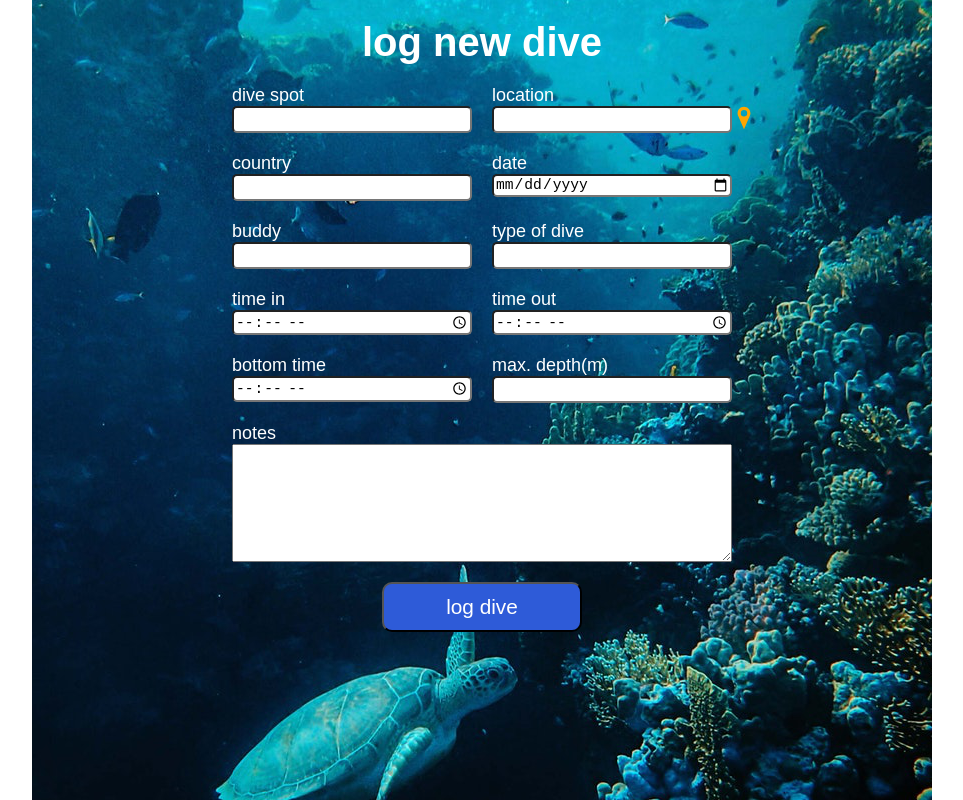
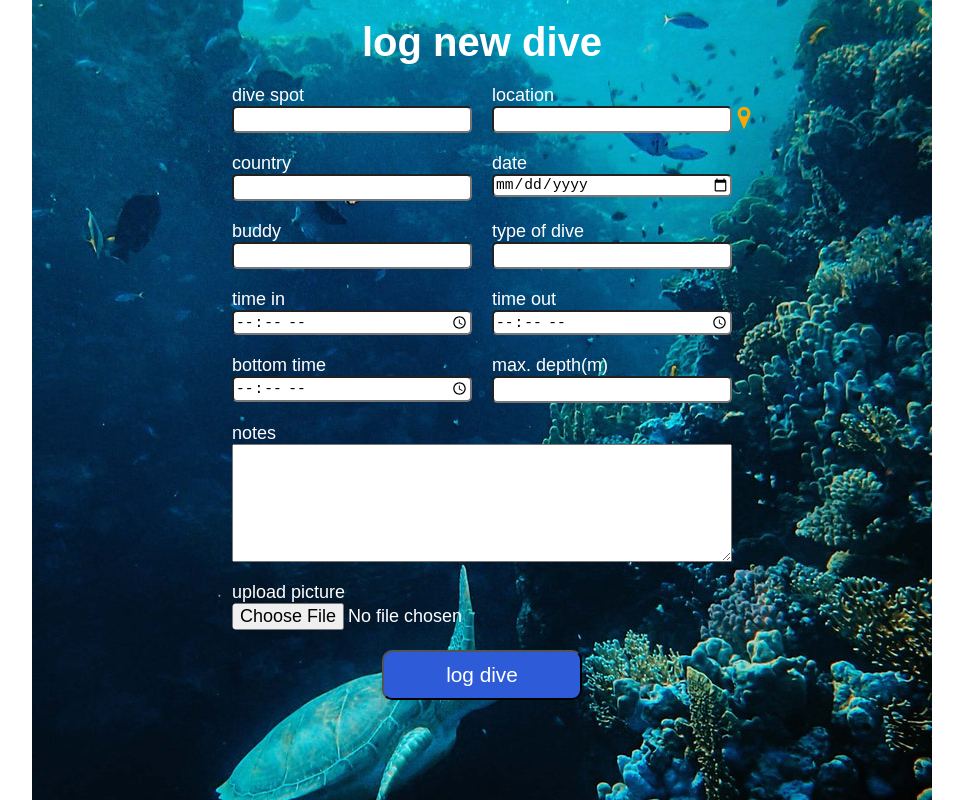
Before and after one commit to FlyingMoe91/capstone-project, a React (Create React App) app: page /NewDiveForm in a window 1280 px wide. Shown: the whole page, without its empty margins (158-1121 px from the left). Built offline with nearby package versions, Linux system fonts and the light colour scheme.

Commit message:
Add picture upload to addDive and editDive, picture is shown on divelog card

```diff
--- a/src/components/DiveLog/DiveLog.js
+++ b/src/components/DiveLog/DiveLog.js
@@ -21,13 +21,13 @@
   notes,
   _id,
   coordinates,
+  image,
   onDelete,
   setView,
   onEditDiverInfo,
 }) {
   const [active, setActive] = useState(true);
   const [modalActive, setModalActive] = useState(false);
-  console.log(coordinates);
   return (
     <>
       <Card>
@@ -57,6 +57,7 @@
                       buddy,
                       notes,
                       coordinates,
+                      image,
                       _id,
                     })
                   }
@@ -98,6 +99,7 @@
             ) : (
               ''
             )}
+            <StyledImage src={image} alt={image} />
           </CardDetails>
         )}
       </Card>
@@ -213,3 +215,10 @@
   border: 2px solid black;
   border-radius: 5px;
 `;
+
+const StyledImage = styled.img`
+  grid-column-start: 1;
+  grid-column-end: 3;
+  margin: 0 auto;
+  width: 80%;
+`;
--- a/src/components/EditDive/EditDive.js
+++ b/src/components/EditDive/EditDive.js
@@ -1,17 +1,19 @@
 import styled from 'styled-components';
-import { nanoid } from 'nanoid';
 import { IoMdArrowRoundBack as ArrowBack } from 'react-icons/io';
+import { GiCancel as Remove } from 'react-icons/gi';
 import Button from '../Button/Button';
 import ScreenReaderOnly from '../ScreenReaderOnly';
-import { Link } from 'react-router-dom';
-import { edit } from '@cloudinary/url-gen/actions/animated';
+import axios from 'axios';
+import { useState } from 'react';
 
-export default function EditDive({
-  onClickBack,
-  onEditDive,
-  locationInfos,
-  editDiveInfos,
-}) {
+const CLOUDNAME = process.env.REACT_APP_CLOUDINARY_CLOUDNAME;
+const PRESET = process.env.REACT_APP_CLOUDINARY_PRESET;
+
+export default function EditDive({ onClickBack, onEditDive, editDiveInfos }) {
+  const [image, setImage] = useState(editDiveInfos.image);
+  const [loading, setLoading] = useState(false);
+  const [process, setProcess] = useState(0);
+  console.log(editDiveInfos);
   return (
     <Wrapper>
       <ButtonBack name="back" onClick={onClickBack}>
@@ -150,12 +152,66 @@
             maxLength="500"
           />
         </LastDivStyled>
+        <ImageUpload>
+          {image ? (
+            <>
+              <img src={image} alt="undefined" />
+              <button onClick={handleRemovePic}>
+                <Remove />
+              </button>
+            </>
+          ) : (
+            <>
+              <label>upload picture</label>
+              <input
+                type="file"
+                name="file"
+                aria-label="picture-upload"
+                onChange={upload}
+              />
+              {loading && <div>Uploading Image...{process}%</div>}
+            </>
+          )}
+        </ImageUpload>
         <ButtonSubmit variant="submit" name="log dive">
           edit dive
         </ButtonSubmit>
       </FormStyled>
     </Wrapper>
   );
+
+  function upload(event) {
+    const url = `https://api.cloudinary.com/v1_1/${CLOUDNAME}/upload`;
+    const formData = new FormData();
+    formData.append('file', event.target.files[0]);
+    formData.append('upload_preset', PRESET);
+
+    axios
+      .post(url, formData, {
+        headers: {
+          'Content-type': 'multipart/form-data',
+        },
+        onUploadProgress: progressEvent => {
+          setLoading(true);
+          const percent = Math.round(
+            (progressEvent.loaded * 100) / progressEvent.total
+          );
+          setProcess(percent);
+        },
+      })
+      .then(onImageSave)
+      .catch(err => console.error(err));
+  }
+
+  function onImageSave(response) {
+    setImage(response.data.url);
+  }
+
+  function handleRemovePic() {
+    setImage('');
+    setProcess(0);
+    setLoading(false);
+  }
 
   function handleSubmit(event) {
     event.preventDefault();
@@ -185,6 +241,7 @@
       maxDepth: maxDepth.value,
       notes: notes.value,
       coordinates: editDiveInfos.coordinates,
+      image: image,
       _id: editDiveInfos._id,
     });
   }
@@ -241,3 +298,23 @@
   grid-column-start: 1;
   grid-column-end: 3;
 `;
+
+const ImageUpload = styled.div`
+  grid-column-start: 1;
+  grid-column-end: 3;
+  border-radius: 50%;
+  width: 50%;
+  img {
+    border-radius: 10px;
+    width: 100%;
+  }
+
+  button {
+    position: absolute;
+    background: transparent;
+    border: none;
+    font-size: 1.5rem;
+    color: white;
+    background-color: transparent;
+  }
+`;
--- a/src/pages/Logbook.js
+++ b/src/pages/Logbook.js
@@ -43,6 +43,7 @@
                   notes,
                   _id,
                   coordinates,
+                  image,
                 },
                 index
               ) => (
@@ -60,6 +61,7 @@
                     maxDepth={maxDepth}
                     notes={notes}
                     divenumber={index + 1}
+                    image={image}
                     _id={_id}
                     onDelete={onDelete}
                     coordinates={coordinates}
--- a/src/pages/Map/Map.js
+++ b/src/pages/Map/Map.js
@@ -57,7 +57,7 @@
       accessToken: mapboxgl.accessToken,
       types: 'country, region, place, poi',
       limit: 5,
-      placeholder: 'e.g. Lissabon',
+      placeholder: 'e.g. Great Barrier Reef',
       minLength: 2,
     });
     handleDiveViewPort(viewPort);
--- a/src/pages/NewDiveForm.js
+++ b/src/pages/NewDiveForm.js
@@ -1,14 +1,23 @@
 import styled from 'styled-components';
 import { nanoid } from 'nanoid';
 import { IoMdArrowRoundBack as ArrowBack } from 'react-icons/io';
+import { GiCancel as Remove } from 'react-icons/gi';
 import { GiPositionMarker } from 'react-icons/gi';
 import Button from '../components/Button/Button';
 import ScreenReaderOnly from '../components/ScreenReaderOnly';
 import { NavLink, useNavigate } from 'react-router-dom';
+import axios from 'axios';
+import { useState } from 'react';
+
+const CLOUDNAME = process.env.REACT_APP_CLOUDINARY_CLOUDNAME;
+const PRESET = process.env.REACT_APP_CLOUDINARY_PRESET;
 
 export default function AddDive({ onCreate, locationInfos }) {
   const navigate = useNavigate();
-  console.log(locationInfos);
+  const [image, setImage] = useState('');
+  const [loading, setLoading] = useState(false);
+  const [process, setProcess] = useState(0);
+
   return (
     <Wrapper>
       <ButtonBack to="/divelog" name="back">
@@ -128,12 +137,66 @@
             maxLength="500"
           />
         </LastDivStyled>
+        <ImageUpload>
+          {image ? (
+            <>
+              <img src={image} alt="undefined" />
+              <button onClick={handleRemovePic}>
+                <Remove />
+              </button>
+            </>
+          ) : (
+            <>
+              <label>upload picture</label>
+              <input
+                type="file"
+                name="file"
+                aria-label="picture-upload"
+                onChange={upload}
+              />
+              {loading && <div>Uploading Image...{process}%</div>}
+            </>
+          )}
+        </ImageUpload>
         <ButtonSubmit variant="submit" name="log dive">
           log dive
         </ButtonSubmit>
       </FormStyled>
     </Wrapper>
   );
+
+  function upload(event) {
+    const url = `https://api.cloudinary.com/v1_1/${CLOUDNAME}/upload`;
+    const formData = new FormData();
+    formData.append('file', event.target.files[0]);
+    formData.append('upload_preset', PRESET);
+
+    axios
+      .post(url, formData, {
+        headers: {
+          'Content-type': 'multipart/form-data',
+        },
+        onUploadProgress: progressEvent => {
+          setLoading(true);
+          const percent = Math.round(
+            (progressEvent.loaded * 100) / progressEvent.total
+          );
+          setProcess(percent);
+        },
+      })
+      .then(onImageSave)
+      .catch(err => console.error(err));
+  }
+
+  function onImageSave(response) {
+    setImage(response.data.url);
+  }
+
+  function handleRemovePic() {
+    setImage('');
+    setProcess(0);
+    setLoading(false);
+  }
 
   function handleSubmit(event) {
     event.preventDefault();
@@ -163,6 +226,7 @@
       maxDepth: maxDepth.value,
       notes: notes.value,
       coordinates: [locationInfos[0], locationInfos[1]],
+      image: image,
       _id: nanoid(),
     });
     navigate('/divelog');
@@ -227,3 +291,23 @@
   font-size: 1.5rem;
   color: orange;
 `;
+
+const ImageUpload = styled.div`
+  grid-column-start: 1;
+  grid-column-end: 3;
+  border-radius: 50%;
+  width: 50%;
+  img {
+    border-radius: 10px;
+    width: 100%;
+  }
+
+  button {
+    position: absolute;
+    background: transparent;
+    border: none;
+    font-size: 1.5rem;
+    color: white;
+    background-color: transparent;
+  }
+`;
```
